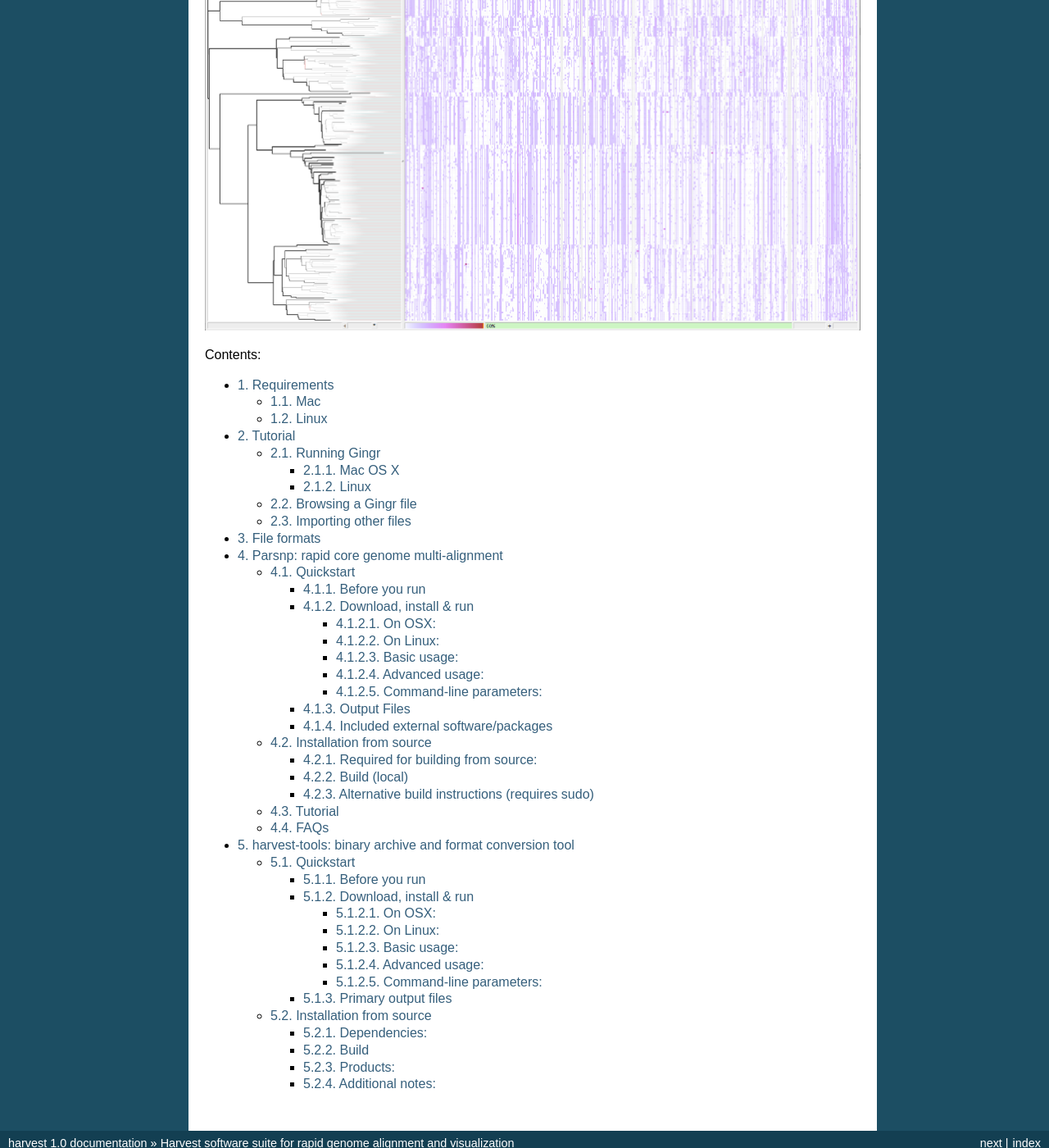
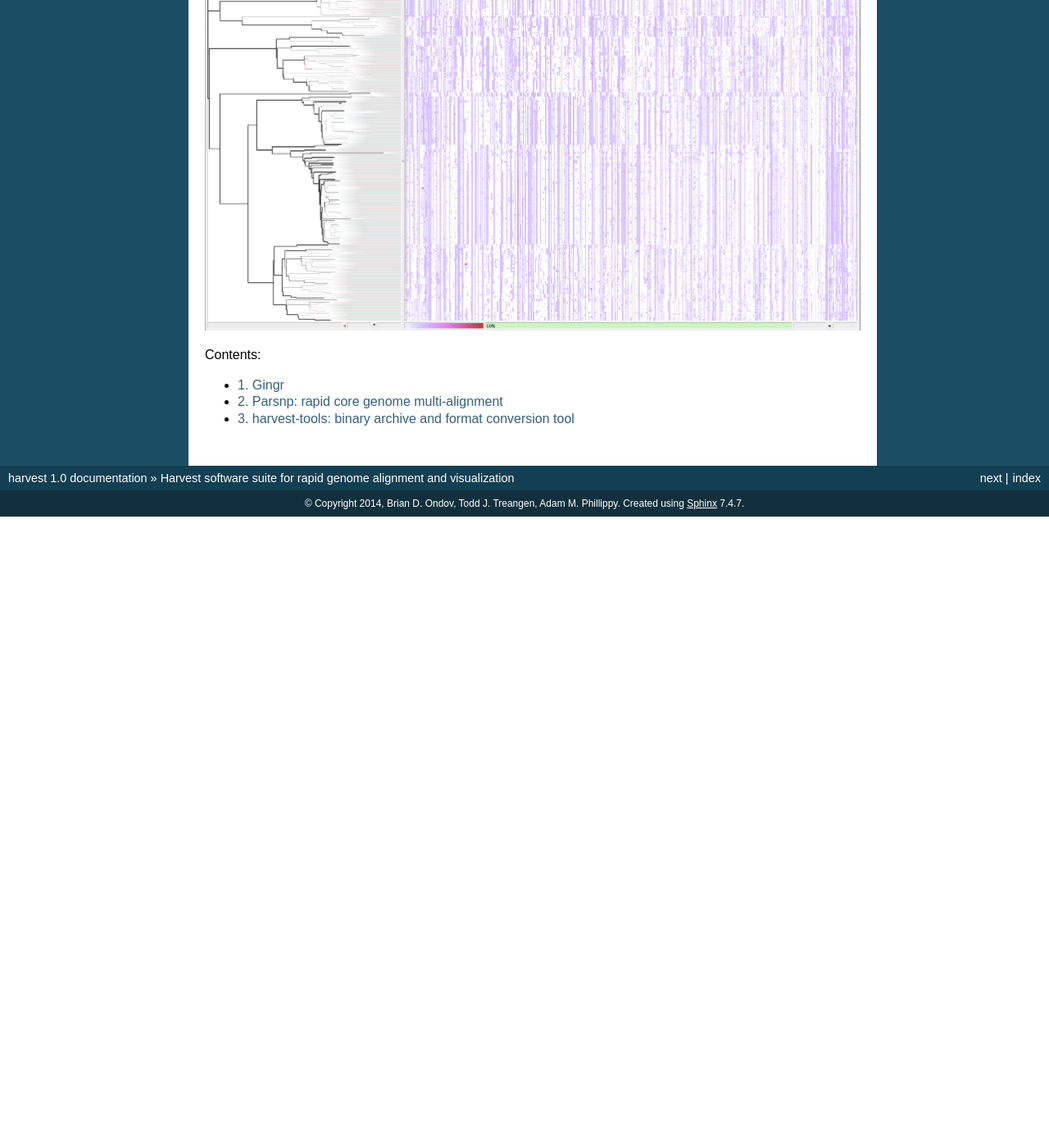
Before and after one commit to marbl/harvest, a Sphinx documentation site: the page built from docs/index.rst, in a window 1280 px wide and 1400 px high, scrolled down 631 px. Shown: the whole window at 82% size. Built offline with Sphinx 7.4.7, drawn with Linux system fonts in a browser that asks for light colours; pages that are not in the unit, such as notebooks, are missing from menus; after the commit the page ends 1261 px from its top, so only the background shows below that.

Commit message:
returned Gingr to contents

```diff
--- a/docs/content/gingr.rst
+++ b/docs/content/gingr.rst
@@ -1,3 +1,7 @@
+=====
+Gingr
+=====
+
 .. image:: gingr/logo_med.png
 
 Gingr is an interactive tool for exploring large-scale phylogenies in tandem with their corresponding multi-alignments. Gingr can display informative overviews for hundreds or thousands of genomes, while allowing researchers to move quickly to more detailed views of specific subclades and genomic regions, even down to the nucleotide level of their multi-alignments. Additionally, its dynamic display of variants allows interactive selection of various filters, such as indels, poorly aligned regions and suspected sites of recombination. Gingr works chiefly in tandem with Parsnp, an efficient tool for core-genome multi-alignment and phylogenetic reconstruction. It is also applicable, however, to other analytical tools, accepting standard file formats such as multi-Fasta, XMFA, Newick and VCF.
--- a/docs/index.rst
+++ b/docs/index.rst
@@ -42,7 +42,7 @@ detection, and phylogenetic trees.
 Contents:
 
 .. toctree::
-   :maxdepth: 5
+   :maxdepth: 1
    :numbered:
 
    content/hardware
```
Also changed, not shown: 1 other file.
